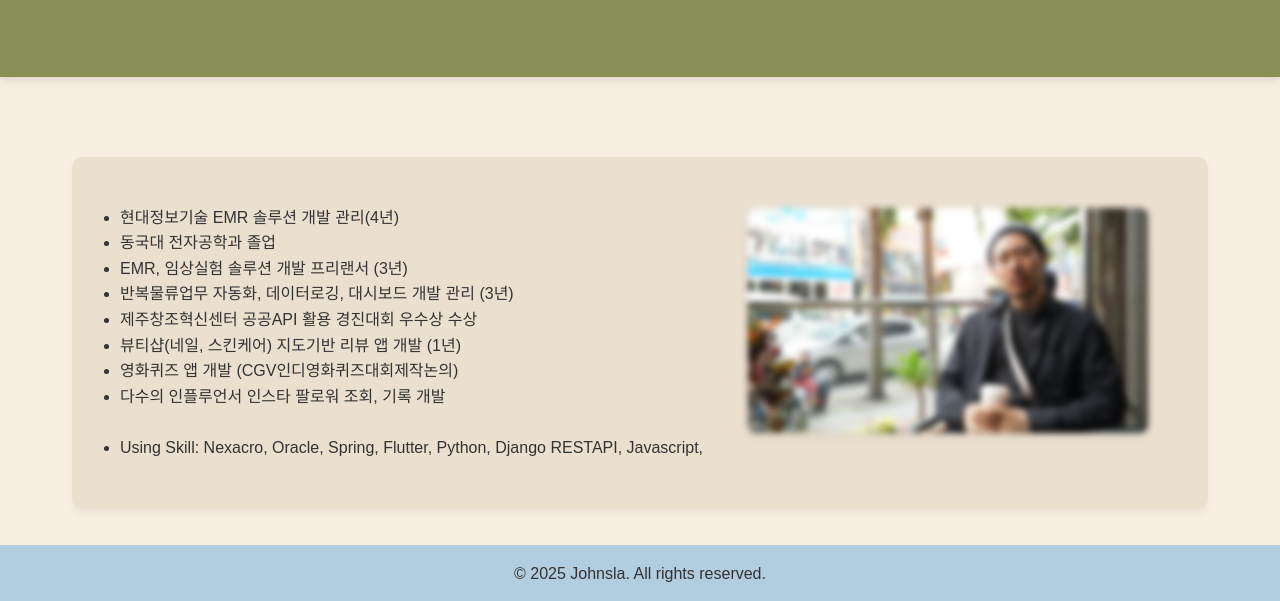
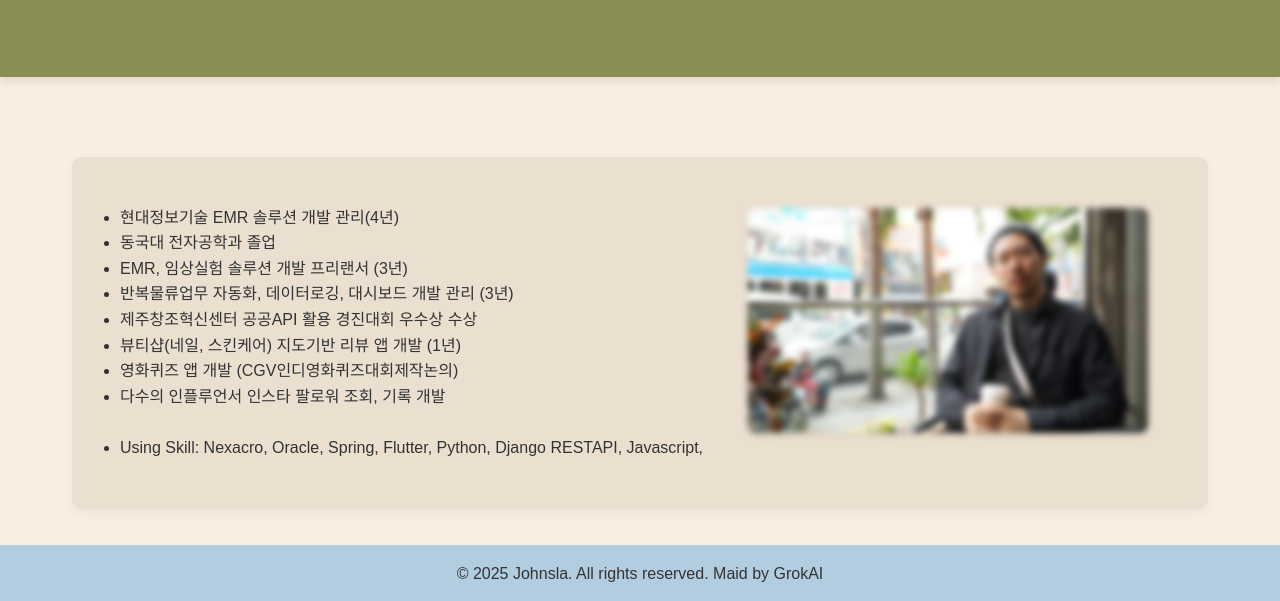
Before and after one commit to kery27/adjohnsla, a plain HTML site: page about.html in a window 1280 px wide. Shown: the part 197-798 px from the top of the page. Drawn offline with Linux system fonts and the light colour scheme.

Commit message:
Add files via upload

```diff
--- a/about.html
+++ b/about.html
@@ -222,7 +222,7 @@
     </div>
 
     <footer>
-        <p>© 2025 Johnsla. All rights reserved.</p>
+        <p>© 2025 Johnsla. All rights reserved. Maid by GrokAI</p>
     </footer>
 </body>
 </html>
```
Also changed, not shown: contact.html (+1 -1 lines), index.html (+1 -1 lines), services.html (+1 -1 lines).
